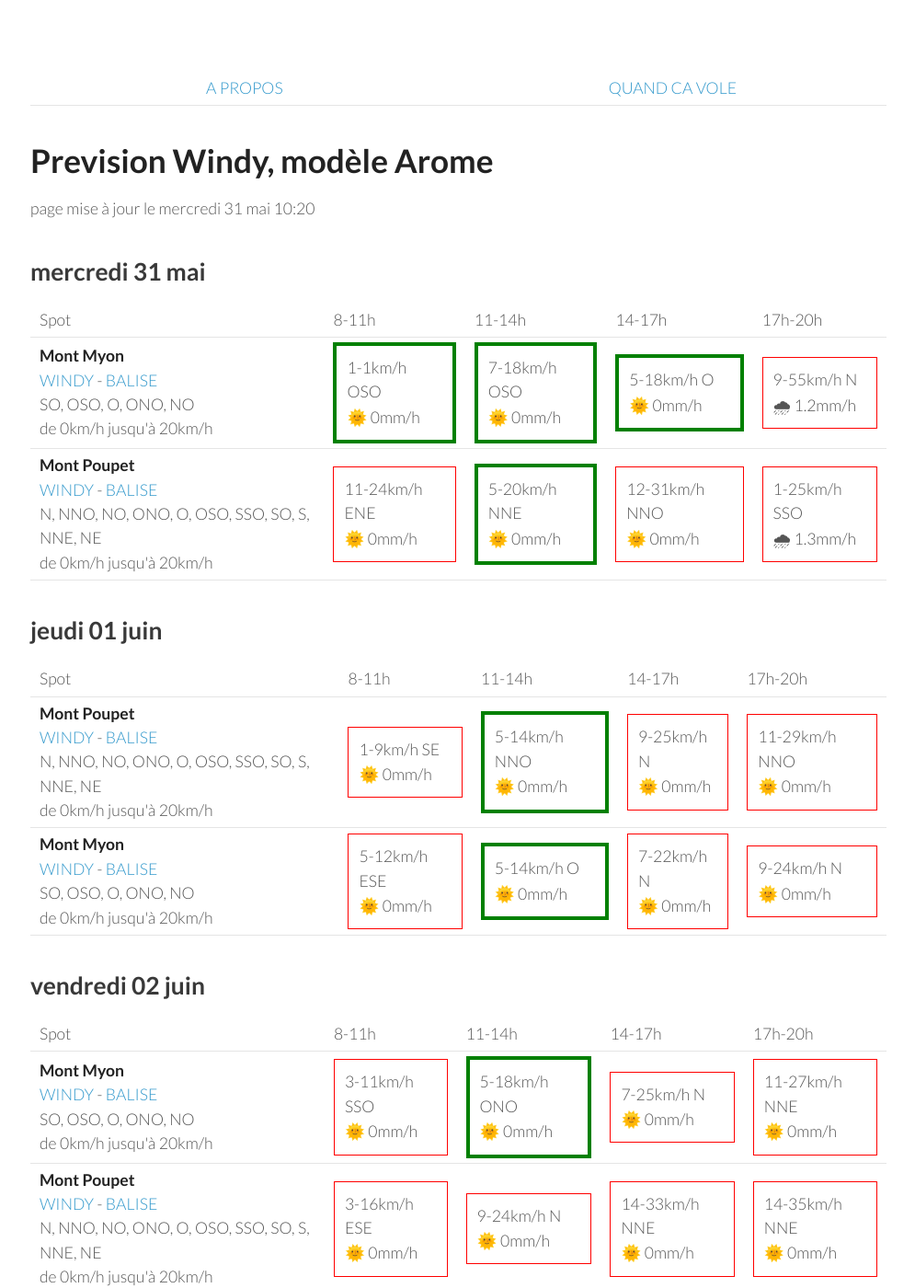
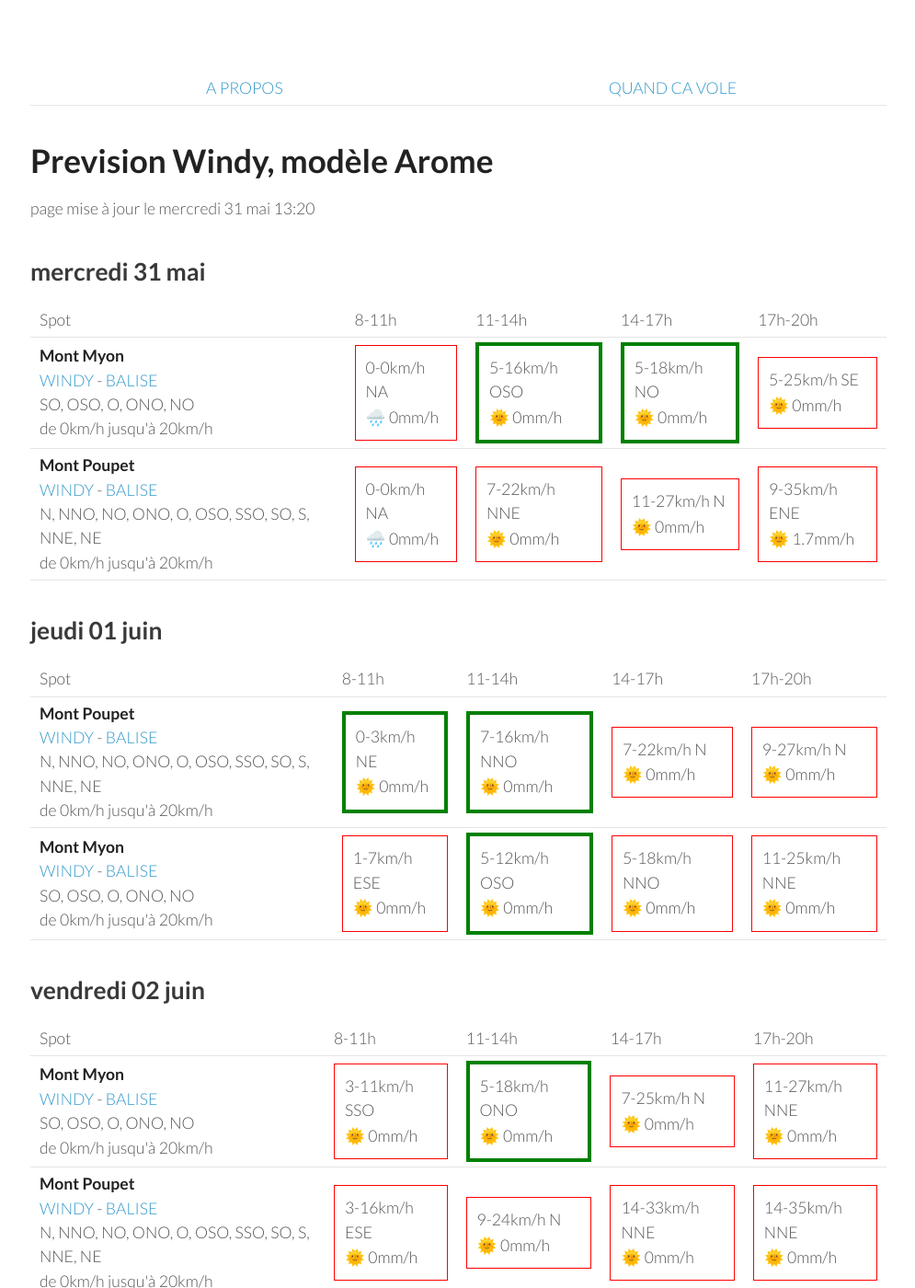
Before and after one commit to parapente-dans-le-nord/parapente-dans-le-nord.github.io, a Jekyll site: the page built from jura.markdown, in a window 1280 px wide and 1400 px high. Shown: the whole window at 92% size, without its empty margins (25-1020 px from the left). Built offline with Jekyll 4.4.1, drawn with Linux system fonts in a browser that asks for light colours.

Commit message:
update index.markdown

```diff
--- a/jura.markdown
+++ b/jura.markdown
@@ -7,7 +7,7 @@ title:  "Tous les spots"
 {: .links}
 
 # Prevision Windy, modèle Arome
-page mise à jour le mercredi 31 mai 10:20
+page mise à jour le mercredi 31 mai 13:20
 
 ## mercredi 31 mai
 
@@ -24,21 +24,19 @@ page mise à jour le mercredi 31 mai 10:20
 <tr>
         <td><strong>Mont Myon</strong><br><a href="https://windy.com/46.331/5.397?45.898,5.394,8,m:eWoagj8">WINDY</a> - <span class=""><a href="http://www.balisemeteo.com/balise.php?idBalise=70">BALISE</a> </span><br> <span class="vent-favorable">SO, OSO, O, ONO, NO</span><br><span class="force-vent">de 0km/h jusqu'à 20km/h</span> </td>
 
-            <td><div class="flyable"><p>1-1km/h OSO</p><p>🌞 0mm/h</p></div></td>
-            <td><div class="flyable"><p>7-18km/h OSO</p><p>🌞 0mm/h</p></div></td>
-            <td><div class="flyable"><p>5-18km/h O</p><p>🌞 0mm/h</p></div></td>
-            <td><div class="not-flyable"><p>9-55km/h N</p><p>🌧 1.2mm/h</p></div></td>
-
+            <td><div class="not-flyable"><p>0-0km/h NA</p><p>🌧️ 0mm/h</p></div></td>
+            <td><div class="flyable"><p>5-16km/h OSO</p><p>🌞 0mm/h</p></div></td>
+            <td><div class="flyable"><p>5-18km/h NO</p><p>🌞 0mm/h</p></div></td>
+            <td><div class="not-flyable"><p>5-25km/h SE</p><p>🌞 0mm/h</p></div></td>
 
     </tr>
 <tr>
         <td><strong>Mont Poupet</strong><br><a href="https://windy.com/46.970/5.876?46.541,5.876,8">WINDY</a> - <span class=""><a href="http://www.balisemeteo.com/balise.php?idBalise=92">BALISE</a> </span><br> <span class="vent-favorable">N, NNO, NO, ONO, O, OSO, SSO, SO, S, NNE, NE</span><br><span class="force-vent">de 0km/h jusqu'à 20km/h</span> </td>
 
-            <td><div class="not-flyable"><p>11-24km/h ENE</p><p>🌞 0mm/h</p></div></td>
-            <td><div class="flyable"><p>5-20km/h NNE</p><p>🌞 0mm/h</p></div></td>
-            <td><div class="not-flyable"><p>12-31km/h NNO</p><p>🌞 0mm/h</p></div></td>
-            <td><div class="not-flyable"><p>1-25km/h SSO</p><p>🌧 1.3mm/h</p></div></td>
-
+            <td><div class="not-flyable"><p>0-0km/h NA</p><p>🌧️ 0mm/h</p></div></td>
+            <td><div class="not-flyable"><p>7-22km/h NNE</p><p>🌞 0mm/h</p></div></td>
+            <td><div class="not-flyable"><p>11-27km/h N</p><p>🌞 0mm/h</p></div></td>
+            <td><div class="not-flyable"><p>9-35km/h ENE</p><p>🌞 1.7mm/h</p></div></td>
 
     </tr>
 
@@ -60,20 +58,20 @@ page mise à jour le mercredi 31 mai 10:20
 <tr>
         <td><strong>Mont Poupet</strong><br><a href="https://windy.com/46.970/5.876?46.541,5.876,8">WINDY</a> - <span class=""><a href="http://www.balisemeteo.com/balise.php?idBalise=92">BALISE</a> </span><br> <span class="vent-favorable">N, NNO, NO, ONO, O, OSO, SSO, SO, S, NNE, NE</span><br><span class="force-vent">de 0km/h jusqu'à 20km/h</span> </td>
 
-            <td><div class="not-flyable"><p>1-9km/h SE</p><p>🌞 0mm/h</p></div></td>
-            <td><div class="flyable"><p>5-14km/h NNO</p><p>🌞 0mm/h</p></div></td>
-            <td><div class="not-flyable"><p>9-25km/h N</p><p>🌞 0mm/h</p></div></td>
-            <td><div class="not-flyable"><p>11-29km/h NNO</p><p>🌞 0mm/h</p></div></td>
+            <td><div class="flyable"><p>0-3km/h NE</p><p>🌞 0mm/h</p></div></td>
+            <td><div class="flyable"><p>7-16km/h NNO</p><p>🌞 0mm/h</p></div></td>
+            <td><div class="not-flyable"><p>7-22km/h N</p><p>🌞 0mm/h</p></div></td>
+            <td><div class="not-flyable"><p>9-27km/h N</p><p>🌞 0mm/h</p></div></td>
 
 
     </tr>
 <tr>
         <td><strong>Mont Myon</strong><br><a href="https://windy.com/46.331/5.397?45.898,5.394,8,m:eWoagj8">WINDY</a> - <span class=""><a href="http://www.balisemeteo.com/balise.php?idBalise=70">BALISE</a> </span><br> <span class="vent-favorable">SO, OSO, O, ONO, NO</span><br><span class="force-vent">de 0km/h jusqu'à 20km/h</span> </td>
 
-            <td><div class="not-flyable"><p>5-12km/h ESE</p><p>🌞 0mm/h</p></div></td>
-            <td><div class="flyable"><p>5-14km/h O</p><p>🌞 0mm/h</p></div></td>
-            <td><div class="not-flyable"><p>7-22km/h N</p><p>🌞 0mm/h</p></div></td>
-            <td><div class="not-flyable"><p>9-24km/h N</p><p>🌞 0mm/h</p></div></td>
+            <td><div class="not-flyable"><p>1-7km/h ESE</p><p>🌞 0mm/h</p></div></td>
+            <td><div class="flyable"><p>5-12km/h OSO</p><p>🌞 0mm/h</p></div></td>
+            <td><div class="not-flyable"><p>5-18km/h NNO</p><p>🌞 0mm/h</p></div></td>
+            <td><div class="not-flyable"><p>11-25km/h NNE</p><p>🌞 0mm/h</p></div></td>
 
 
     </tr>
```
